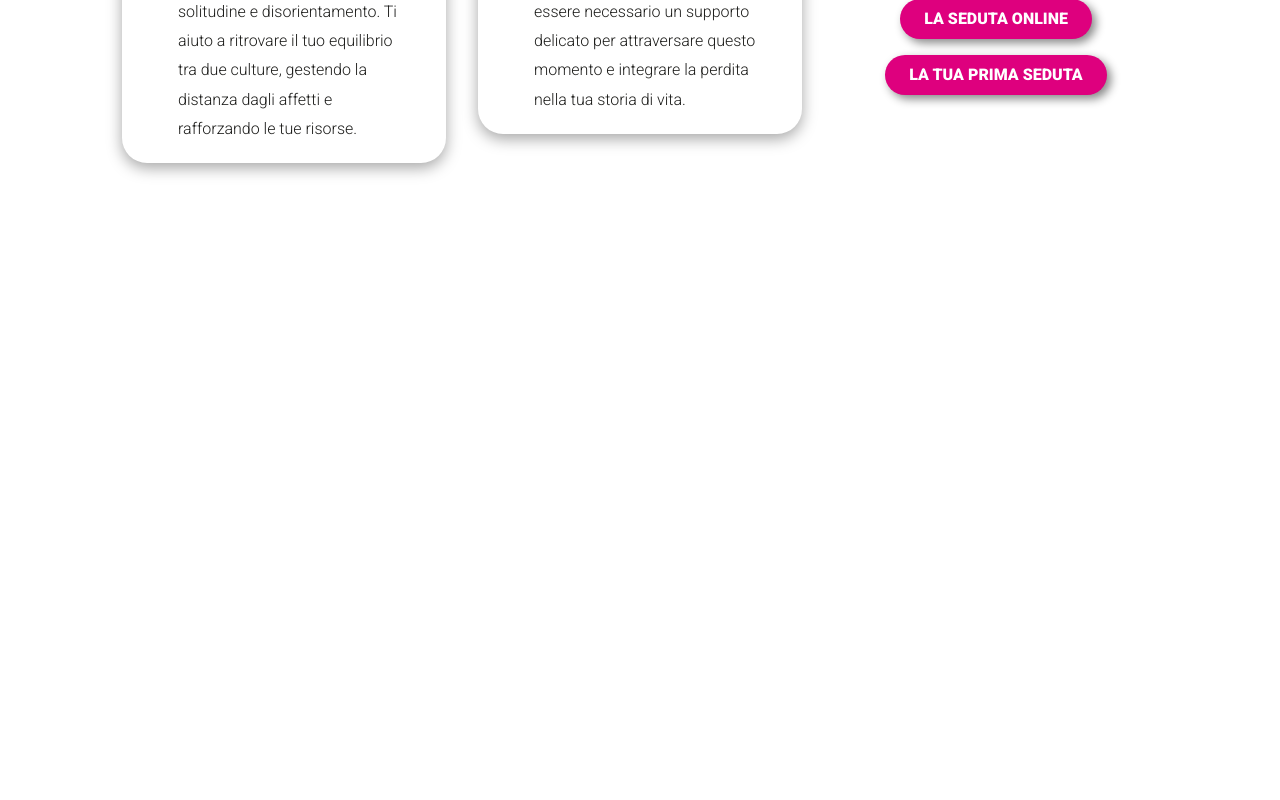
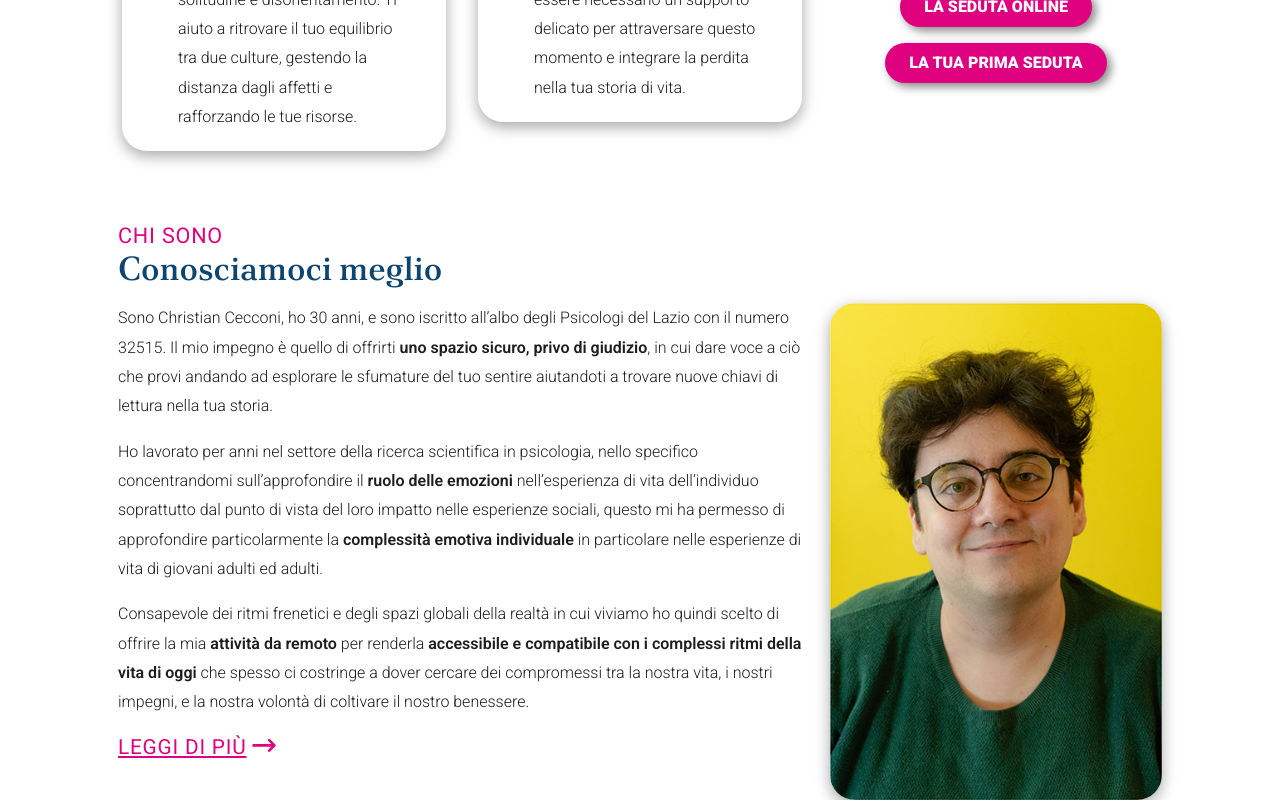
Before and after one commit to giannibussoletti/christiancecconi.it-migration, a React (Vite) app: page / in a window 1280 px wide. Shown: the part 814-1614 px from the top of the page. Before the commit the page ends 1001 px from the top, so only its background shows below. Built offline with nearby package versions, Linux system fonts and the light colour scheme.

Commit message:
adds chi sono responsive section

```diff
--- a/src/assets/components/MoreInfoArrow.tsx
+++ b/src/assets/components/MoreInfoArrow.tsx
@@ -1,17 +1,15 @@
 import { faArrowRightLong } from "@fortawesome/free-solid-svg-icons"
 import { FontAwesomeIcon } from "@fortawesome/react-fontawesome"
-import { Row, Col } from "react-bootstrap"
+import { Col } from "react-bootstrap"
 import { useNavigate } from "react-router"
 import type { ButtonTypes } from "../types"
 const MoreInfoArrow = (arrowProps: ButtonTypes) => {
   const nav = useNavigate()
   return (
-    <Row className="mb-3">
-      <Col className="more-info-arrow" onClick={() => nav(arrowProps.link)}>
-        {arrowProps.text}
-        <FontAwesomeIcon className="ps-1" icon={faArrowRightLong} />
-      </Col>
-    </Row>
+    <Col className="more-info-arrow mb-3" onClick={() => nav(arrowProps.link)}>
+      {arrowProps.text}
+      <FontAwesomeIcon className="ps-1" icon={faArrowRightLong} />
+    </Col>
   )
 }
 
--- a/src/assets/components/TitleSubtitle.tsx
+++ b/src/assets/components/TitleSubtitle.tsx
@@ -3,7 +3,7 @@ import type { TitleSubtitleTypes } from "../types"
 
 const TitleSubtitle = (textProp: TitleSubtitleTypes) => {
   return (
-    <Col className="mb-3">
+    <Col className="mb-1">
       <h2>{textProp.title}</h2>
       {textProp.subtitle && <h3>{textProp.subtitle}</h3>}
     </Col>
--- a/src/assets/pages/Home.tsx
+++ b/src/assets/pages/Home.tsx
@@ -1,10 +1,16 @@
 import { Container } from "react-bootstrap"
-import LavorareInsiemeSec from "../components/homepage/LavorareInsiemeSec"
+import LavorareInsiemeSec from "./home/LavorareInsiemeSec"
+import ChiSonoSec from "./home/ChiSonoSec"
 
 const Home = () => {
   return (
     <Container className="px-5">
-      <LavorareInsiemeSec />
+      <div className="mb-5">
+        <LavorareInsiemeSec />
+      </div>
+      <div>
+        <ChiSonoSec />
+      </div>
     </Container>
   )
 }
--- /dev/null
+++ b/src/assets/pages/home/ChiSonoSec.tsx
@@ -0,0 +1,29 @@
+import { Row, Col, Image } from "react-bootstrap"
+import { ArrowLeggi, chiSono, CSText } from "../../texts/home/T_ChiSono"
+import TitleSubtitle from "../../components/TitleSubtitle"
+import MoreInfoArrow from "../../components/MoreInfoArrow"
+
+const ChiSonoSec = () => {
+  return (
+    <>
+      <Row>
+        <TitleSubtitle {...chiSono} />
+      </Row>
+      <Row>
+        <Col lg={7} xl={8} xxl={9}>
+          <Row xs={1}>
+            <Col>
+              <Image src="/img/chi-sono-ph-m.jpg" className="w-100 main-imgs d-lg-none" />
+            </Col>
+            <Col className="my-4 my-lg-0">{CSText}</Col>
+            <MoreInfoArrow {...ArrowLeggi} />
+          </Row>
+        </Col>
+        <Col lg={5} xl={4} xxl={3}>
+          <Image src="/img/chi-sono-ph.jpg" className="w-100 main-imgs d-none d-lg-inline" />
+        </Col>
+      </Row>
+    </>
+  )
+}
+export default ChiSonoSec
--- a/src/assets/components/homepage/LavorareInsiemeSec.tsx
+++ b/src/assets/pages/home/LavorareInsiemeSec.tsx
@@ -1,5 +1,5 @@
 import { Col, Row, Image } from "react-bootstrap"
-import TitleSubtitle from "../TitleSubtitle"
+import TitleSubtitle from "../../components/TitleSubtitle"
 import {
   lavorareInsieme,
   LiButtons,
@@ -7,8 +7,8 @@ import {
   LITextBottom,
   LITextTop,
 } from "../../texts/home/T_LavoreInsieme"
-import InfoCard from "../InfoCard"
-import ThemeButton from "../ThemeButton"
+import InfoCard from "../../components/InfoCard"
+import ThemeButton from "../../components/ThemeButton"
 const LavorareInsiemeSec = () => {
   return (
     <>
--- /dev/null
+++ b/src/assets/texts/home/T_ChiSono.tsx
@@ -0,0 +1,39 @@
+import type { ButtonTypes, TitleSubtitleTypes } from "../../types"
+
+export const chiSono: TitleSubtitleTypes = {
+  // Abbreviato in Li
+  title: "Chi Sono",
+  subtitle: "Conosciamoci meglio",
+}
+
+export const CSText = (
+  <>
+    <p>
+      Sono Christian Cecconi, ho 30 anni, e sono iscritto all’albo degli Psicologi del Lazio con il
+      numero 32515. Il mio impegno è quello di offrirti{" "}
+      <strong>uno spazio sicuro, privo di giudizio</strong>, in cui dare voce a ciò che provi
+      andando ad esplorare le sfumature del tuo sentire aiutandoti a trovare nuove chiavi di lettura
+      nella tua storia.
+    </p>
+    <p>
+      Ho lavorato per anni nel settore della ricerca scientifica in psicologia, nello specifico
+      concentrandomi sull’approfondire il <strong>ruolo delle emozioni</strong> nell’esperienza di
+      vita dell’individuo soprattutto dal punto di vista del loro impatto nelle esperienze sociali,
+      questo mi ha permesso di approfondire particolarmente la{" "}
+      <strong>complessità emotiva individuale</strong> in particolare nelle esperienze di vita di
+      giovani adulti ed adulti.
+    </p>
+    <p>
+      Consapevole dei ritmi frenetici e degli spazi globali della realtà in cui viviamo ho quindi
+      scelto di offrire la mia <strong>attività da remoto</strong> per renderla{" "}
+      <strong>accessibile e compatibile con i complessi ritmi della vita di oggi</strong> che spesso
+      ci costringe a dover cercare dei compromessi tra la nostra vita, i nostri impegni, e la nostra
+      volontà di coltivare il nostro benessere.
+    </p>
+  </>
+)
+
+export const ArrowLeggi: ButtonTypes = {
+  text: "Leggi di più",
+  link: "/",
+}
```
Also changed, not shown: public/img/chi-sono-ph-m.jpg (added), public/img/chi-sono-ph.jpg (added).
